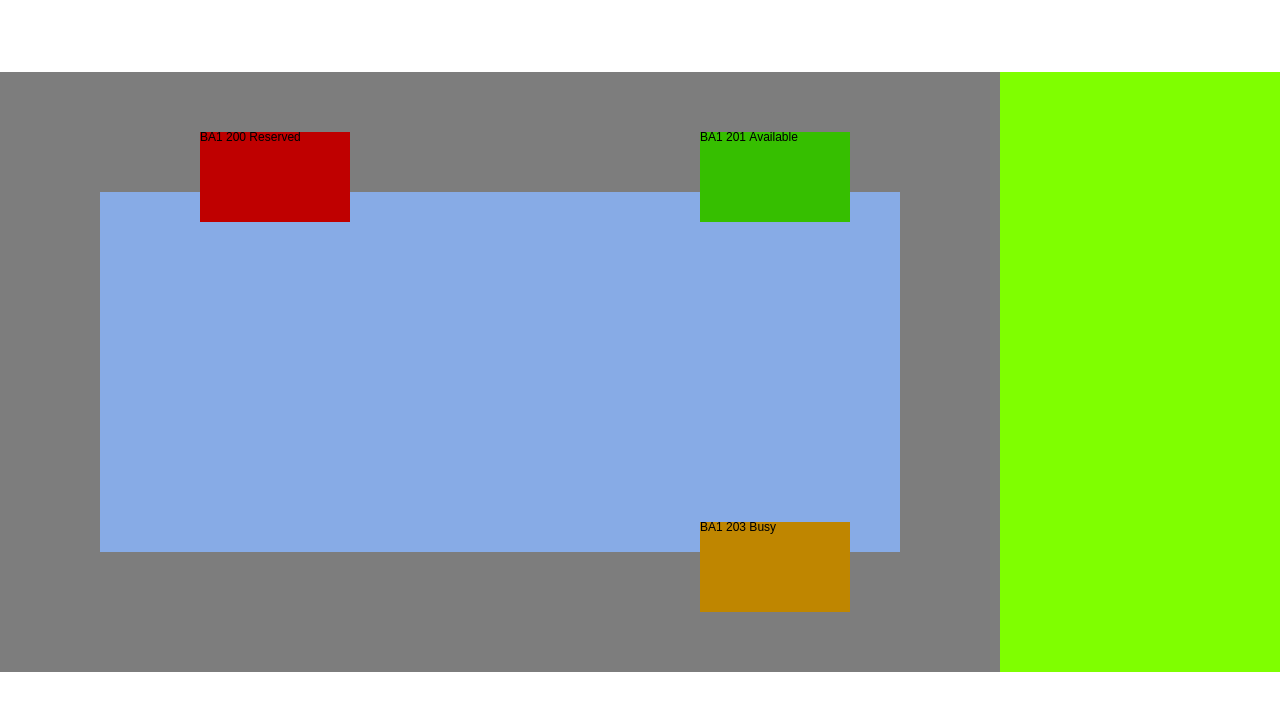
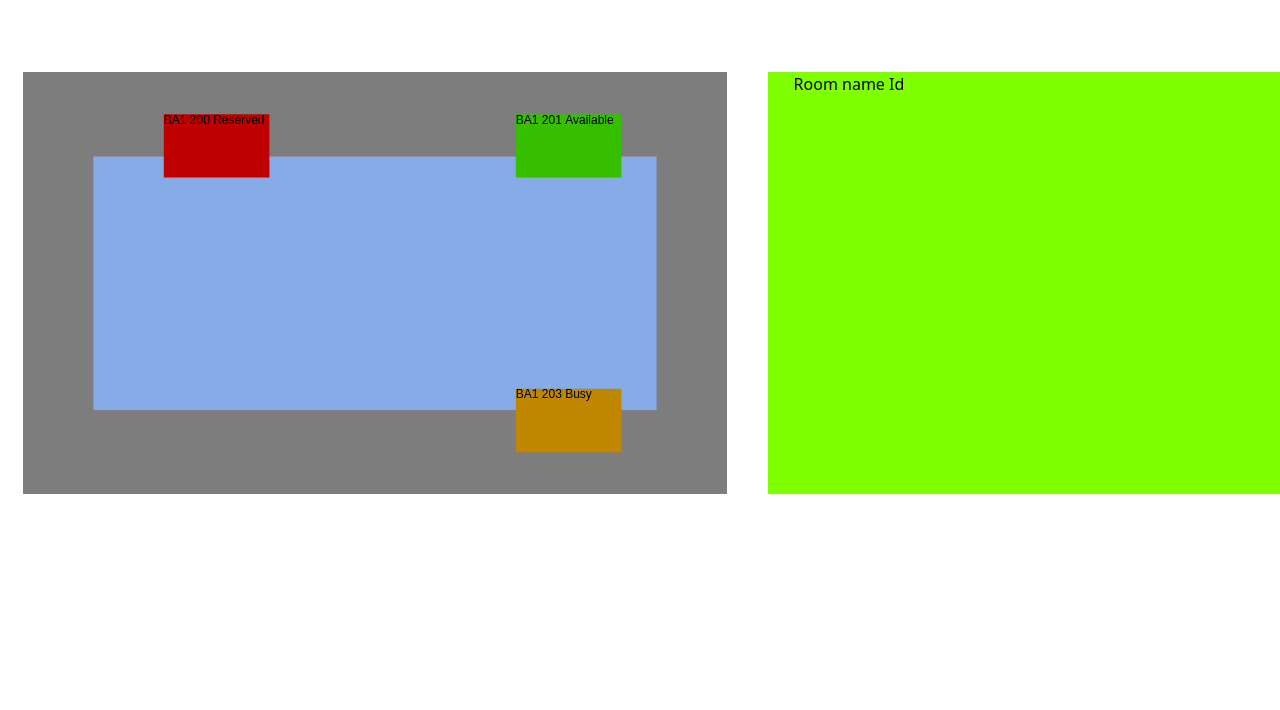
Before and after one commit to CBrosch0/Room-Availability, a React (Vite) app: page / in a window 1280 px wide. Shown: the top 710 px of the page. Built offline with nearby package versions, Linux system fonts and the light colour scheme.

Commit message:
Made CSS naming better for search page

```diff
--- a/src/components/pages/Search.css
+++ b/src/components/pages/Search.css
@@ -1,12 +1,14 @@
-.wrapper {
+.pagebody {
     display: grid;
     grid-template-columns: 60vw auto;
   }
 
-  .box1 {
-    background-color: aquamarine;
+  .searchAndMap {
+    padding-left:3%
   }
 
-  .box2 {
+  .Results {
     background-color: chartreuse;
+    padding-left:5%;
+    padding-right:5%;
   }
--- a/src/components/pages/Search.tsx
+++ b/src/components/pages/Search.tsx
@@ -1,6 +1,7 @@
 import { useState } from 'react'
 import './Search.css'
 import Map from '../search/Map.tsx'
+import Room from '../search/Room.tsx'
 
 
 export default function Search() {
@@ -13,9 +14,9 @@ export default function Search() {
             <br />
             <br />
 
-            <div className="wrapper">
-                <div className="box1"><Map w={1000} /></div>
-                <div className="box2">Two</div>
+            <div className="pagebody">
+                <div className="searchAndMap"><Map w={window.innerWidth * .55} /></div>
+                <div className="Results"><Room /></div>
             </div>
         </>
     )
```
